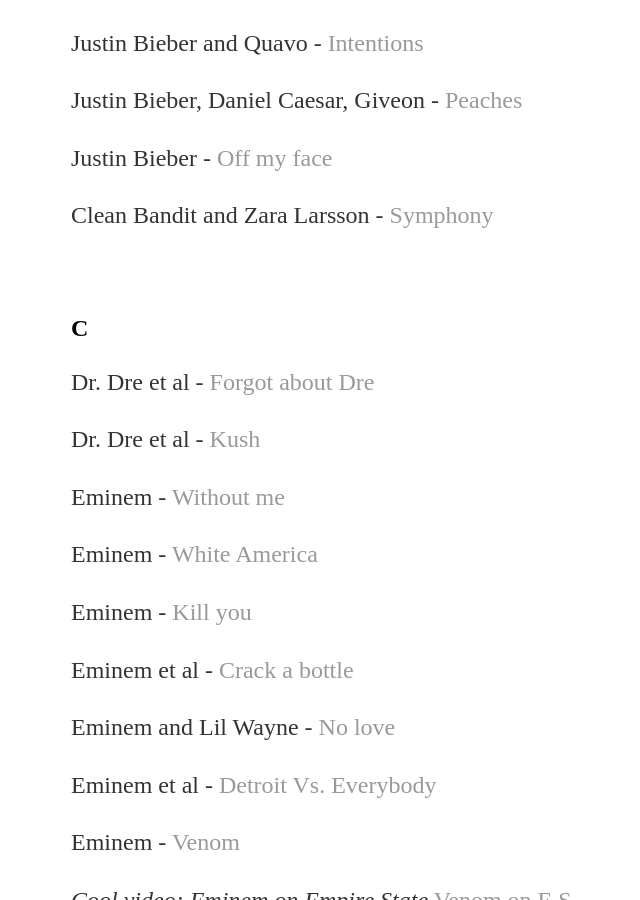
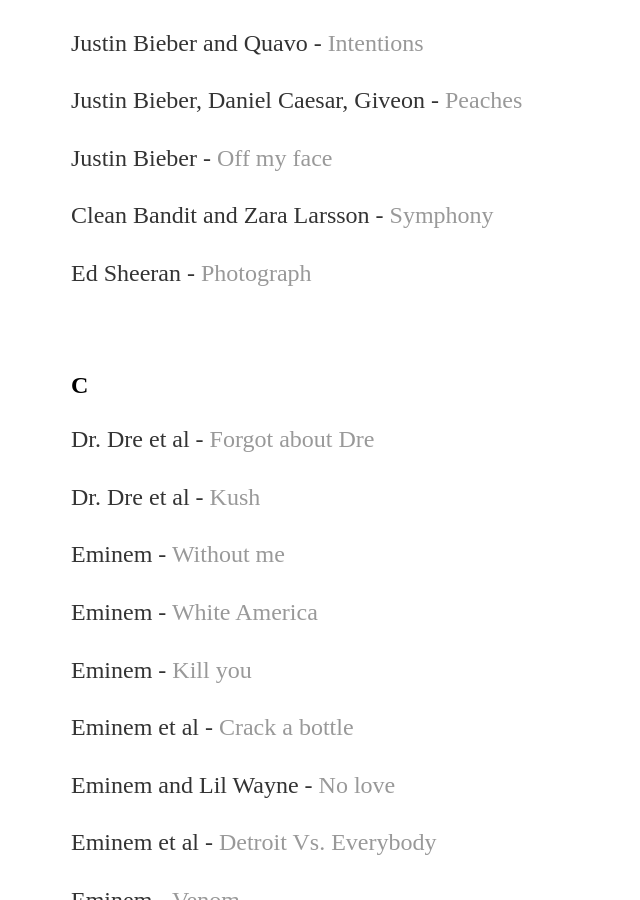
Before and after one commit to yjkweon24/yjkweon24.github.io, a Jekyll site: the page built from _posts/2018-10-23-songs-that-i-love.md, in a window 1280 px wide and 900 px high, scrolled down 8138 px. Shown: the whole window, without its empty margins (121-761 px from the left). Built offline with Jekyll 4.4.1, drawn with Linux system fonts in a browser that asks for light colours.

Commit message:
Update 2018-10-23-songs-that-i-love.md

```diff
--- a/_posts/2018-10-23-songs-that-i-love.md
+++ b/_posts/2018-10-23-songs-that-i-love.md
@@ -281,6 +281,8 @@
 
 Clean Bandit and Zara Larsson - [Symphony](https://www.youtube.com/watch?v=DOw8V_YtwYE)
 
+Ed Sheeran - [Photograph](https://www.youtube.com/watch?v=qgmXPCX4VzU)
+
 <br>
 
 ## C
```
